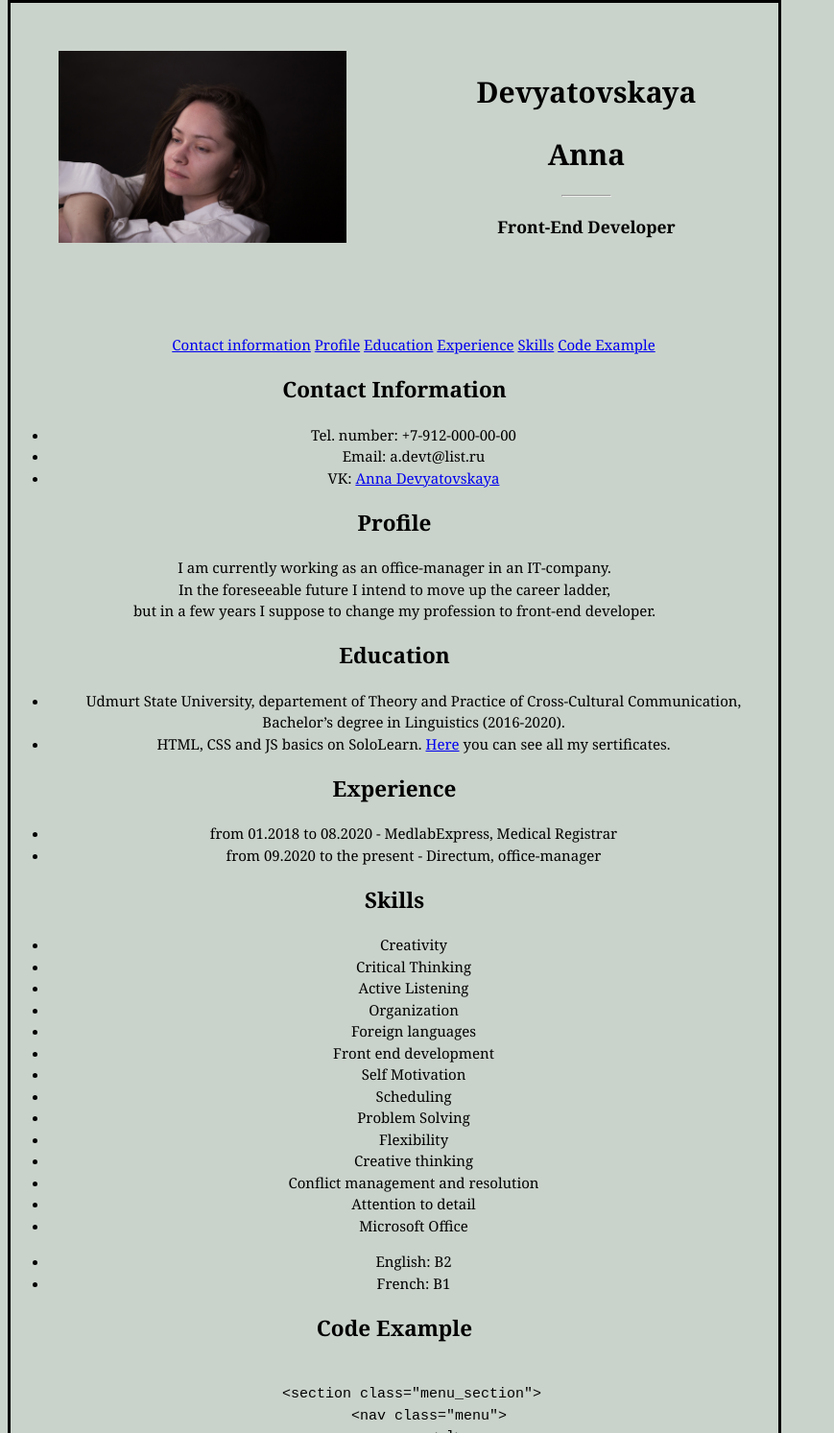
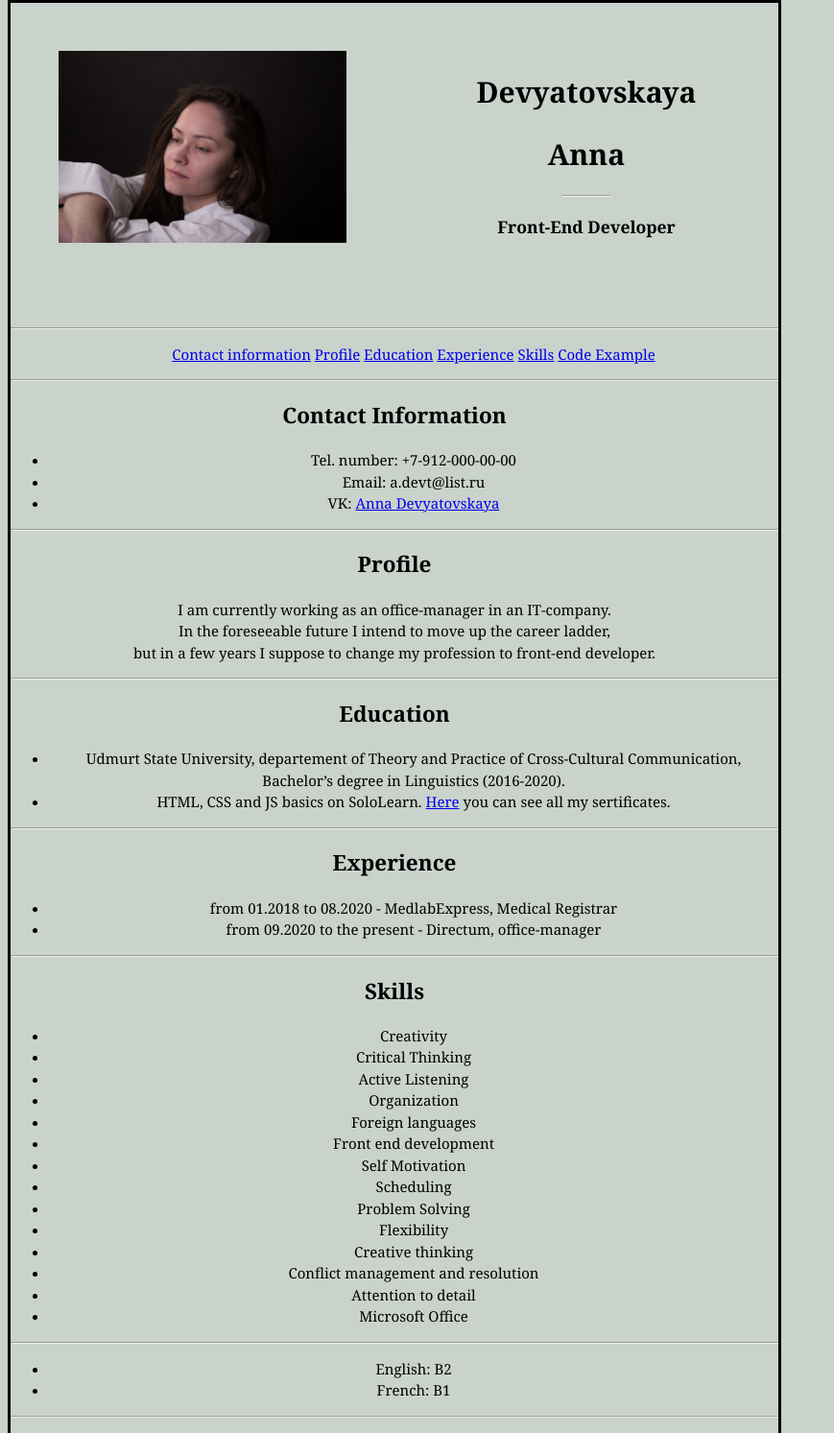
Before and after one commit to AnnaDevyatovskaya/rsschool-cv, a plain HTML site: page index.html in a window 1280 px wide. Shown: the part 8-1501 px from the top of the page at 96% size, without its empty margins (0-869 px from the left). Drawn offline with Linux system fonts and the light colour scheme.

Commit message:
add: dividing strip

```diff
--- a/index.html
+++ b/index.html
@@ -1,7 +1,5 @@
 <!DOCTYPE html>
 <html lang="en">
-
-
 <head>
     <meta charset="utf-8">
     <link href="style.css" rel="stylesheet">
@@ -9,10 +7,7 @@
         CV Anna Devyatovskaya
     </title>
 </head>
-
-
 <body>
-
     <header>
         <div class="header">
             <div class="main_photo">
@@ -26,7 +21,7 @@
             </div>
         </div>
     </header>
-
+    <hr>
     <section class="section">
         <nav class="container">
             <ul class="menu_inline">
@@ -39,7 +34,7 @@
             </ul>
         </nav>
     </section>
-
+    <hr>
     <section class="section" id="contact_info">
         <div class="container">
             <div class="section_title">
@@ -54,9 +49,8 @@
             </div>
         </div>
     </section>
-
+    <hr>
     <main>
-
         <section class="section" id="profile">
             <div class="container">
                 <div class="section_title">
@@ -71,7 +65,7 @@
             </div>
 
         </section>
-
+        <hr>
         <section class="section" id="education">
             <div class="container">
                 <div class="section_title">
@@ -85,7 +79,7 @@
                 </div>
             </div>
         </section>
-
+        <hr>
         <section class="section" id="experience">
             <div class="container">
                 <div class="section_title">
@@ -99,7 +93,7 @@
                 </div>
             </div>
         </section>
-
+        <hr>
         <section class="section" id="skills">
             <div class="container">
                 <div class="section_title">
@@ -123,6 +117,7 @@
                         <li>Microsoft Office</li>
                     </ul>
                 </div>
+                <hr>
                 <div class="language_level">
                     <ul>
                         <li>English: B2</li>
@@ -131,7 +126,7 @@
                 </div>
             </div>
         </section>
-
+        <hr>
         <section class="section" id="code_example">
             <div class="container">
                 <div class="section_title">
@@ -166,19 +161,16 @@
                     </div>
             </div>
         </section>
-
+        <hr>
     </main>
-
 </body>
-
-
 <footer>
     <div class="footer">
         <div class="footer_logo_RSS">
             <img src="img\rs_school_js.svg" width="100" height="80" alt="RSS Logo">
         </div>
         <div>
-            <ul>
+            <ul class="ul_footer">
                 <li><a href="https://app.rs.school/">RSSchool course</a></li>
                 <li>My <mark>GitHub</mark> account: <a href="https://github.com/AnnaDevyatovskaya">AnnaDevyatovskaya</a></li>
                 <li><time>2021</time></li>
@@ -186,6 +178,4 @@
         </div>
     </div>
 </footer>
-
-
 </html>
```
